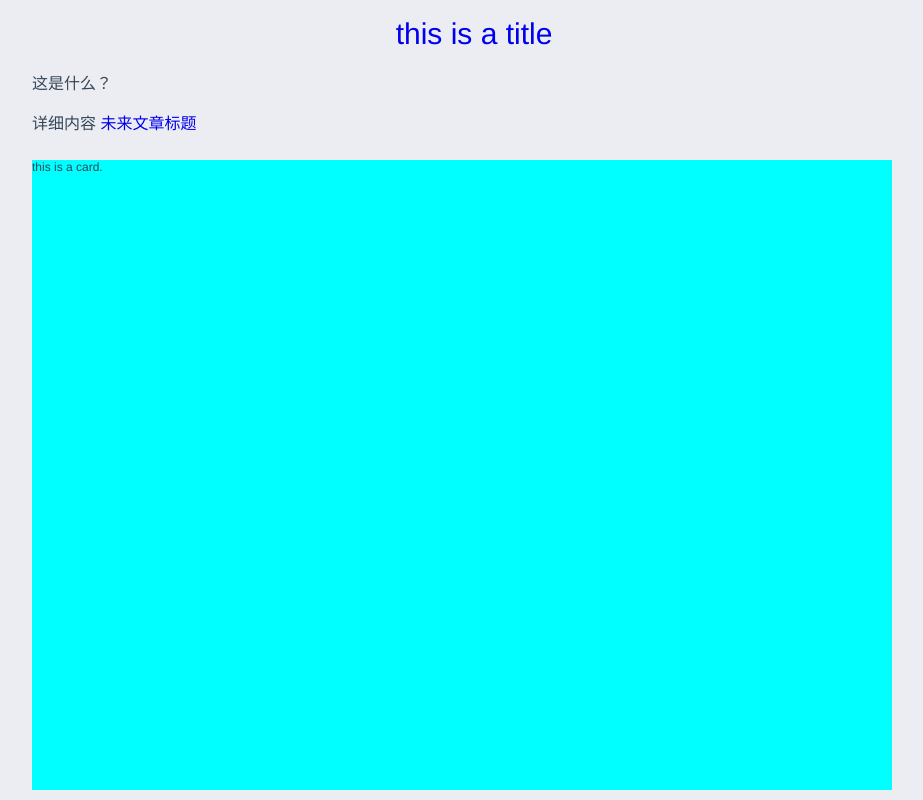
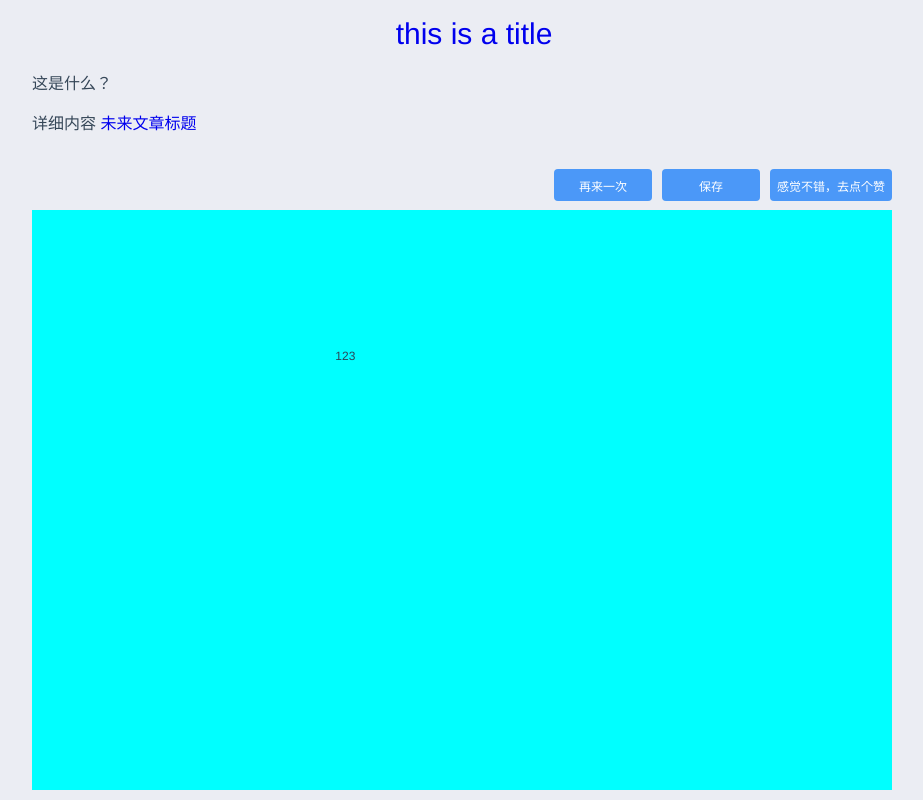
Before and after one commit to fuchunhui/popular-card, a Vue app: page / in a window 1280 px wide. Shown: the whole page, without its empty margins (178-1101 px from the left). Built offline with nearby package versions, Linux system fonts and the light colour scheme.

Commit message:
fix: button class name error

```diff
--- a/src/components/common/Button.vue
+++ b/src/components/common/Button.vue
@@ -1,7 +1,7 @@
 <template>
   <button
     :class="[
-      'polular-button',
+      'popular-button',
       {
         'disabled': disabled
       }]"
@@ -25,7 +25,7 @@ defineProps({
 </script>
 
 <style lang="less">
-.polular-button {
+.popular-button {
   min-width: 98px;
   height: 32px;
   background-color: #FFFFFF;
--- a/src/pages/Card.vue
+++ b/src/pages/Card.vue
@@ -1,21 +1,58 @@
 <script setup lang="ts">
 console.log('this is card.');
+import {PopularButton} from '../components/common';
 
 // const ele = document.getElementsByClassName('card') as HTMLElement;
 // const {width, height} = ele.getBoundingClientRect();
 
+const refresh = () => {
+  console.log('refresh');
+};
+const save = () => {
+  console.log('save');
+};
+const encourage = () => {
+  console.log('encourage');
+};
 </script>
 
 <template>
   <div class="card">
-    this is a card.
+    <div class="card-btn">
+      <div class="card-btn-left"/>
+      <popular-button u="primary" label="再来一次" @click="refresh"/>
+      <popular-button u="primary" label="保存" @click="save"/>
+      <popular-button u="primary" label="感觉不错，去点个赞" @click="encourage"/>
+    </div>
+    <div class="card-canvas">
+      <canvas/>
+      123
+    </div>
   </div>
 </template>
 
 <style lang="less">
+@height: 50px;
+
 .card {
   width: 100%;
   height: 100%;
-  background-color: cyan;
+  &-btn {
+    display: flex;
+    align-items: center;
+    flex-shrink: 0;
+    height: @height;
+    &-left {
+      flex: 1;
+    }
+    .popular-button {
+      margin-left: 10px;
+    }
+  }
+  &-canvas {
+    width: 100%;
+    height: calc(100% - @height);
+    background-color: cyan;
+  }
 }
 </style>
```
